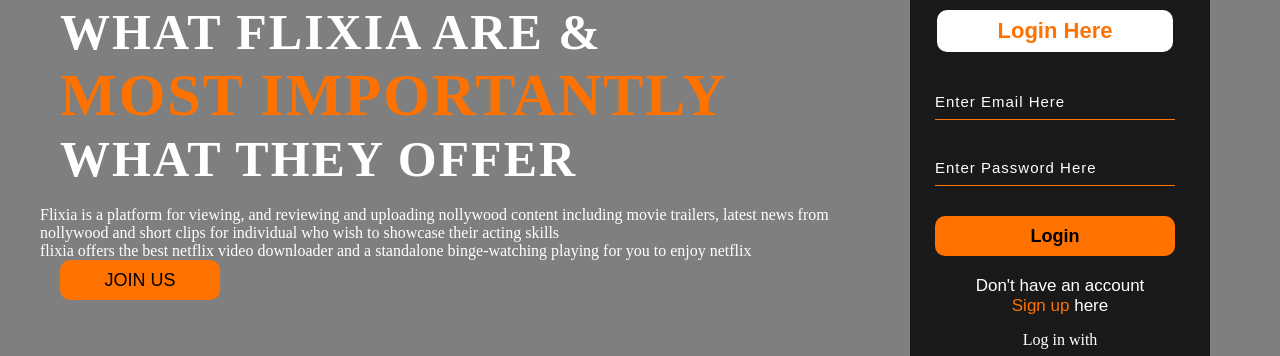
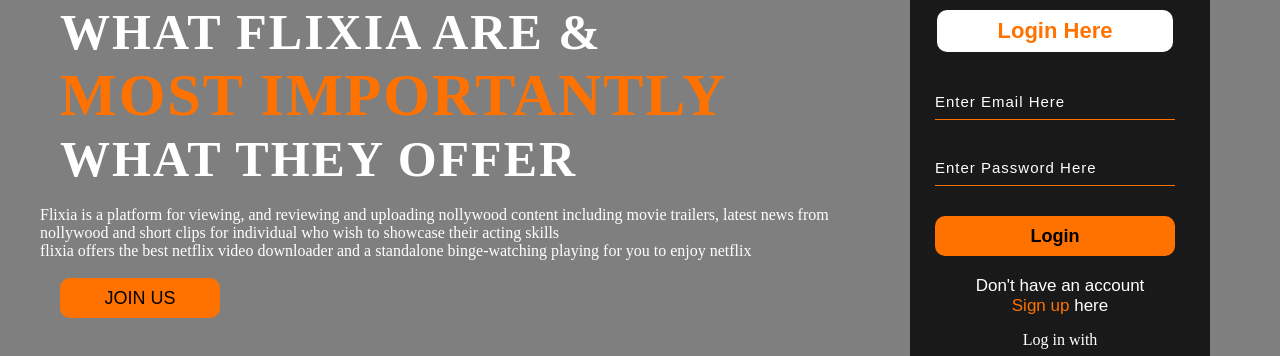
Before and after one commit to ifeanyisixtus/Flixia, a plain HTML site: page index.html in a window 1280 px wide. Shown: the part 180-536 px from the top of the page. Drawn offline with nearby package versions, Linux system fonts and the light colour scheme.

```diff
--- a/index.html
+++ b/index.html
@@ -11,8 +11,8 @@
         <div class="navbar">
             <img src="img/Flixia logo.PNG" class="nav__logo" />
             <div class="icon">
-                <!-- <img src=img/icon.jpg alt="flixia--logo" />-->
-                <!--  <img src="img/icon.jpg" alt="Flixia--logo" class="nav__logo" />-->
+                <!--<img src=img/icon.jpg alt="flixia--logo" />-->
+                <!--<img src="img/icon.jpg" alt="Flixia--logo" class="nav__logo" />-->
             </div>
 
             <div class="menu">
@@ -65,17 +65,16 @@
                     </a>
                     <a href="#">
                         <ion-icon name="logo-google"></ion-icon>
-                        <!-- </a>
-                    <a href="#">
+                    </a>
+                    <!-- <a href="#">
                         <ion-icon name="logo-skype"></ion-icon>
                     </a>-->
+
                 </div>
 
             </div>
-
         </div>
-    </div>
-    <script src="https://unpkg.com/ionicons@5.4.0/dist/ionicons.js"></script>
+        <script src="https://unpkg.com/ionicons@5.4.0/dist/ionicons.js"></script>
 </body>
 
 </html>
--- a/style.css
+++ b/style.css
@@ -165,20 +165,19 @@ ul li a:hover {
   height: 40px;
   background: #ff7200;
   border: none;
-  margin-bottom: 10px;
+  margin-top: 18px;
   margin-left: 20px;
   font-size: 18px;
   border-radius: 10px;
   cursor: pointer;
   transition: 0.4s ease;
-  margin-bottom: 18rem;
 }
 
 .content .cn a {
   text-decoration: none;
   color: #000;
   transition: 0.3s ease;
-  margin-top: 20rem;
+  /* margin-top: 20rem;*/
 }
 
 .cn:hover {
```
